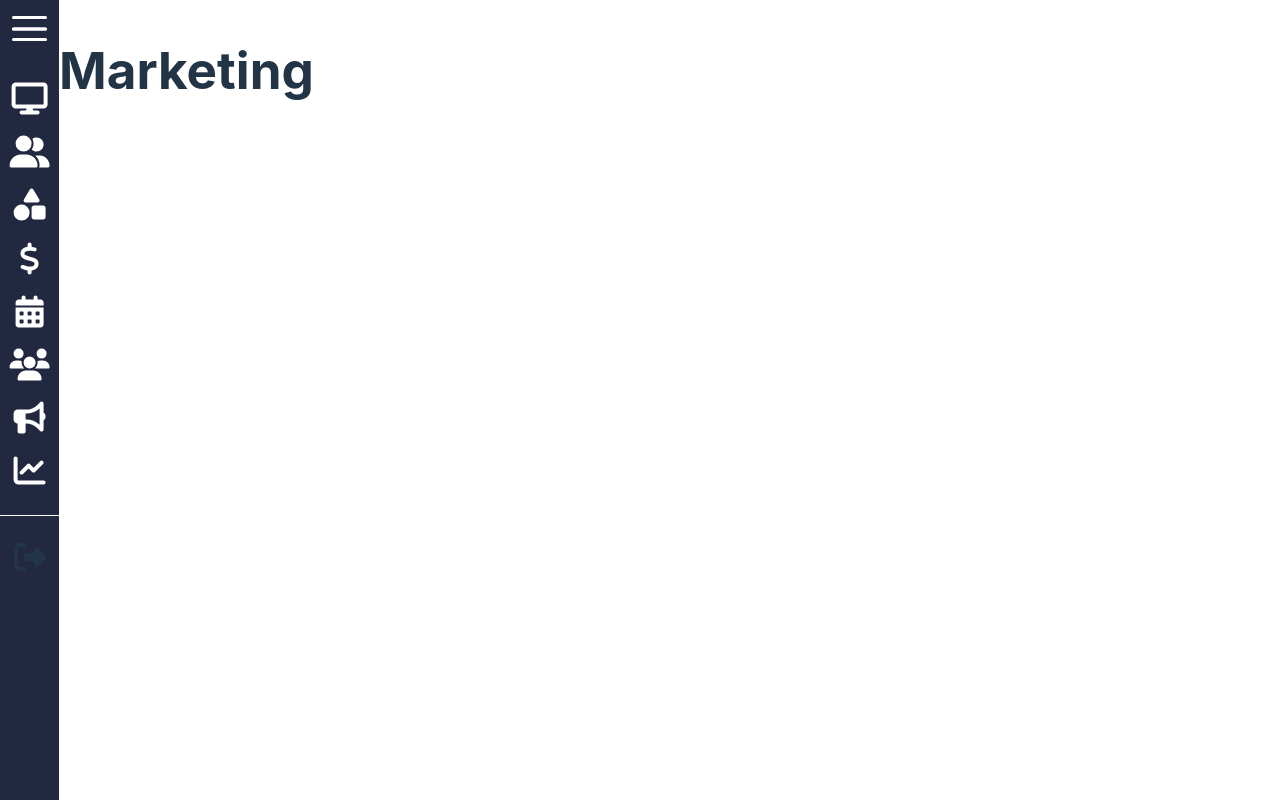
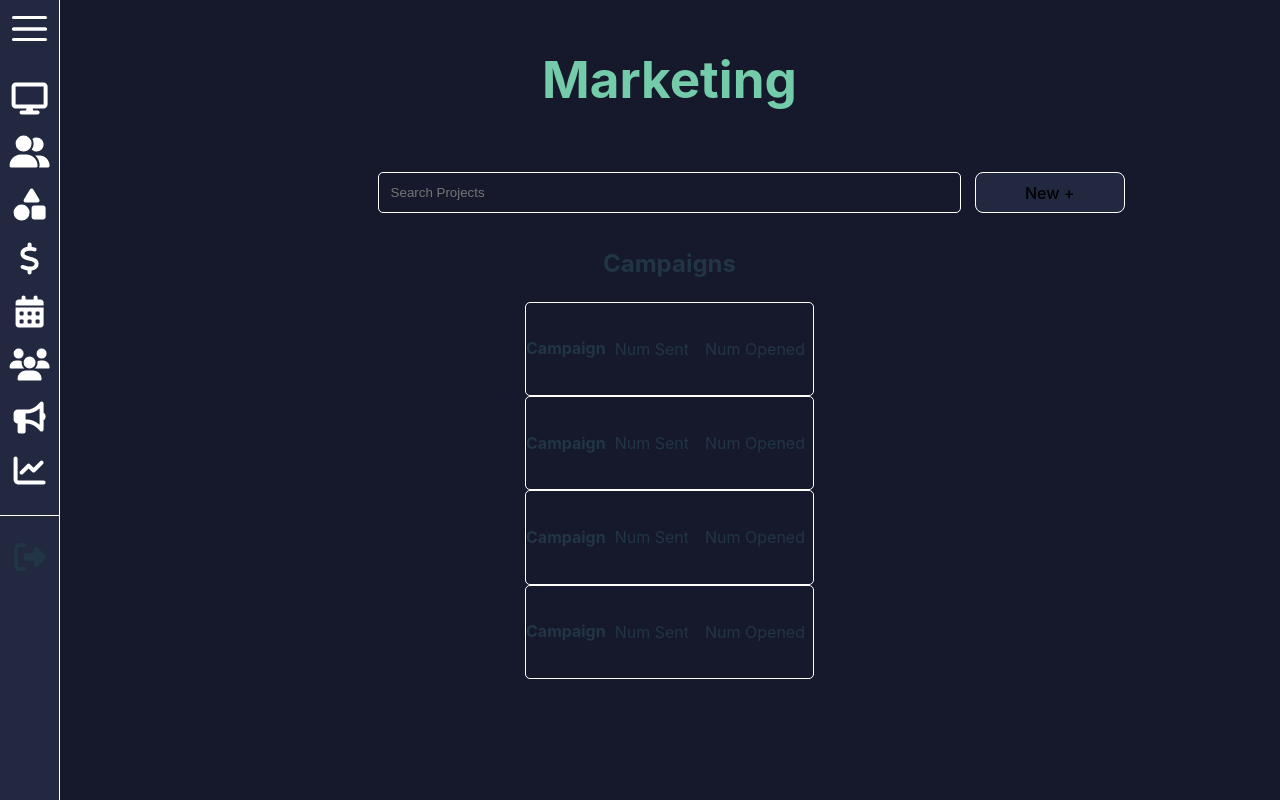
Before and after one commit to Damianpad/vivid, a React (Vite) app in the folder frontend/: page /marketing in a window 1280 px wide. Built offline with nearby package versions, Linux system fonts and the light colour scheme.

Commit message:
update: update Marketing Layout added Campaign Card Component (viv-29)

```diff
--- /dev/null
+++ b/frontend/components/CampaignCard/CampaignCard.jsx
@@ -0,0 +1,22 @@
+import { StyledCampaignCard } from "./CampaignCard.styles";
+
+
+
+const CampaignCard = () => {
+    return(
+        <StyledCampaignCard>
+            <section className="titleContainer">
+                <h1>Campaign</h1>
+            </section>
+
+            <section className="dataContainer">
+                <span>Num Sent</span>
+                <span>Num Opened</span>
+            </section>
+
+        </StyledCampaignCard>
+
+    )
+}
+
+export default CampaignCard;
--- /dev/null
+++ b/frontend/components/CampaignCard/CampaignCard.styles.js
@@ -0,0 +1,19 @@
+import styled from 'styled-components';
+
+export const StyledCampaignCard = styled.section`
+width: 100%;
+border: 1px solid white;
+border-radius: 5px;
+display: flex;
+flex-direction: row;
+align-items: center;
+justify-content: space-around;
+
+.titleContainer h1{
+    font-size: 1em;
+}
+
+.dataContainer span{
+    padding: 0 .5em;
+}
+`;
--- a/frontend/src/pages/marketing/marketing.jsx
+++ b/frontend/src/pages/marketing/marketing.jsx
@@ -1,10 +1,29 @@
 import { StyledMarketing } from "./marketing.style"
+import CampaignCard from "../../../components/CampaignCard/CampaignCard"
 
 export default function Marketing() {
 
     return(
         <StyledMarketing>
-            <h1>Marketing</h1>
+            <section className="headerContainer">
+                <h1>Marketing</h1>
+            </section>
+
+            <section className="campaignBody">
+                <secton className="campaignDataContainer">
+                    <input type="text" placeholder='Search Projects' className='search'/>
+                    <button>New +</button>
+                </secton>
+
+                <section className="campaignContainer">
+                    <h2>Campaigns</h2>
+                    <CampaignCard />
+                    <CampaignCard />
+                    <CampaignCard />
+                    <CampaignCard />
+                </section>
+            </section>
+
         </StyledMarketing>
 
     )
--- a/frontend/src/pages/marketing/marketing.style.js
+++ b/frontend/src/pages/marketing/marketing.style.js
@@ -10,9 +10,73 @@ const dark = `#16192b`
 
 export const StyledMarketing = styled.section`
 margin-top: 50px;
+background: ${dark};
+
+.headerContainer {
+    display: flex;
+    justify-content: center;
+    align-items: center;
+    color: ${secondary};
+}
+.search {
+    margin: 1em;
+    border-radius: 5px;
+    border: 1px solid white;
+    padding: .9em;
+    background: ${dark};
+}
+
+.search:focus{
+    background: ${main};
+    outline: 1px solid ${secondary};
+}
+
+button {
+    background: ${main};
+    border: 1px solid white;
+}
+
+button: hover{
+    background: ${secondary};
+    color: ${dark};
+    border: 1px solid ${dark};
+}
+
+.campaignDataContainer {
+    display: flex;
+    justify-content: center;
+    align-items: center;
+}
+
+.campaignContainer {
+    display: flex;
+    justify-content: center;
+    align-items: center;
+    flex-direction: column;
+}
+
+
 
 @media ${device.laptop}{
     margin-top: 0px;
     margin-left: 59px;
+    width: 100%;
+
+    .campaignDataContainer {
+        width: 100%;
+        display: grid;
+        grid-template-columns: 50% 0%;
+    }
+
+    .campaignDataContainer button {
+        width: 150px;
+    }
+
+    .campaignBody{
+        display: flex;
+        justify-content: center;
+        align-items: center;
+        flex-direction: column;
+    }
 }
 `;
```
